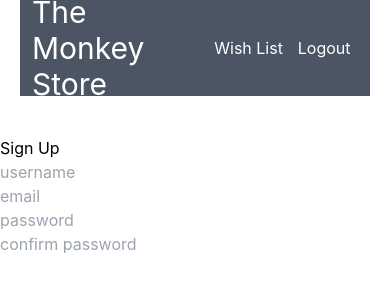
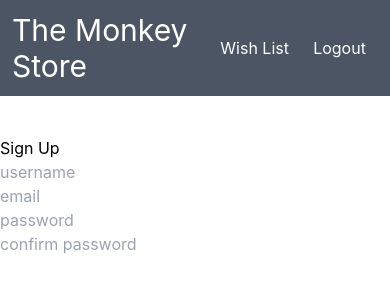
Before and after one commit to lorenzejay/code-monkey, a Next.js app: page /signup in a window 390 px wide. Shown: the top 300 px of the page. Built offline with nearby package versions, Linux system fonts and the light colour scheme.

Commit message:
day 2 paddign wrapper created

```diff
--- a/components/paddingWrapper.js
+++ b/components/paddingWrapper.js
@@ -1,5 +1,5 @@
 const PaddingWrapper = ({ children, className }) => {
-  return <div className={`px-5 lg:px-16 xl:px-44  ${className}`}>{children}</div>;
+  return <div className={`sm:px-5 lg:px-8 xl:px-44  ${className}`}>{children}</div>;
 };
 
 export default PaddingWrapper;
```
